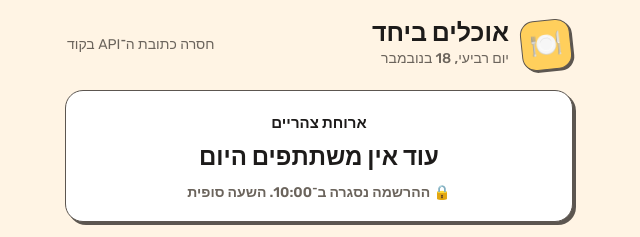
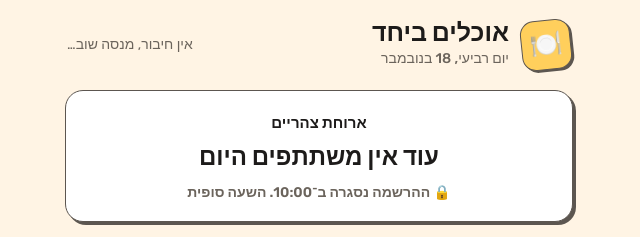
Before and after one commit to tamarofek/lunch, a plain HTML site: page index.html in a window 1280 px wide. Shown: the top 237 px of the page, 321-961 px from the left. Drawn offline with Linux system fonts and the light colour scheme; no server answers.

Commit message:
Add files via upload

```diff
--- a/index.html
+++ b/index.html
@@ -190,7 +190,7 @@
 <script>
 (() => {
   // 👇 כאן מדביקים את הכתובת של ה־Apps Script (מסתיימת ב־/exec)
-  const API_URL = 'PASTE_YOUR_SCRIPT_URL_HERE';
+  const API_URL = 'https://script.google.com/macros/s/AKfycbw3y9_4tl-IA4sMF9M7aT0o8iakNioOvSaOp7Bjb83RMmycnUHpnYCQwGVgpKLVIpn1/exec';
 
   const IS_ADMIN = new URLSearchParams(location.search).get('admin') === '1';
   const APP_URL = location.origin + location.pathname;
```
